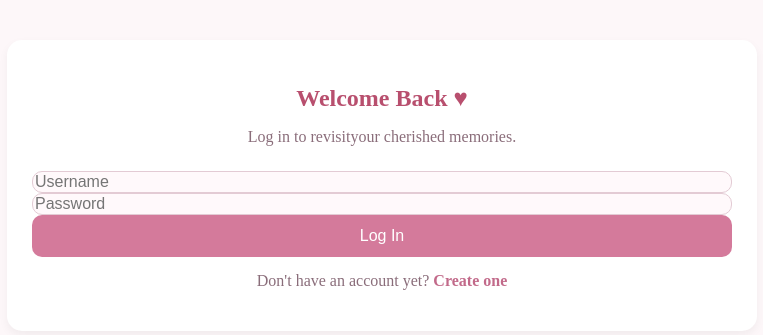
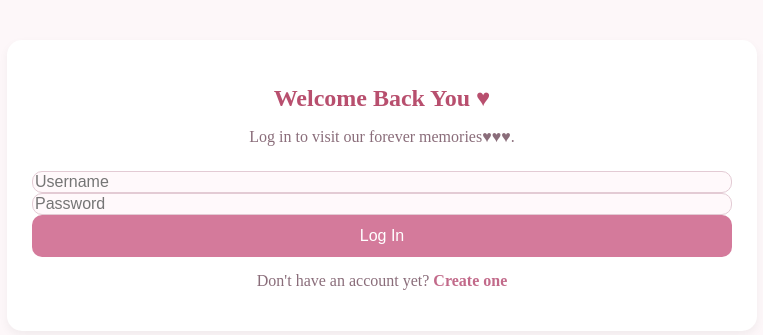
Before and after one commit to rocinante741/secure-memory-vault, a Flask app: page /login in a window 1280 px wide. Shown: the part 44-379 px from the top of the page, without its empty margins (258-1021 px from the left). Run offline with Flask 3, Linux system fonts and the light colour scheme; parts of the project's set-up code (start-up, migrations or seed data) failed here and were passed over.

Commit message:
Move and update templates

```diff
--- a/templates/login.html
+++ b/templates/login.html
@@ -1,8 +1,8 @@
 {% extends "base.html" %}
 
 {% block content %}
-<h2 class="page-title">Welcome Back ♥</h2>
-<p class="page-subtitle">Log in to revisityour cherished memories.</p>
+<h2 class="page-title">Welcome Back You ♥</h2>
+<p class="page-subtitle">Log in to visit our forever memories♥♥♥.</p>
 
 <form method="POST">
 	<input type="text" name="username" placeholder="Username" required>
```
